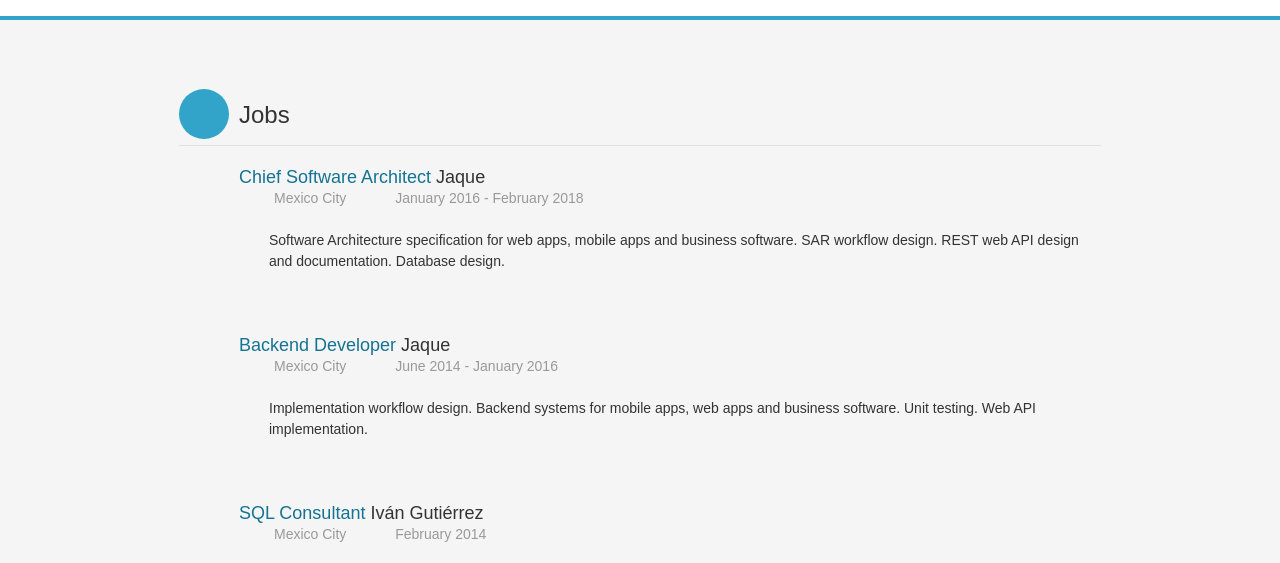
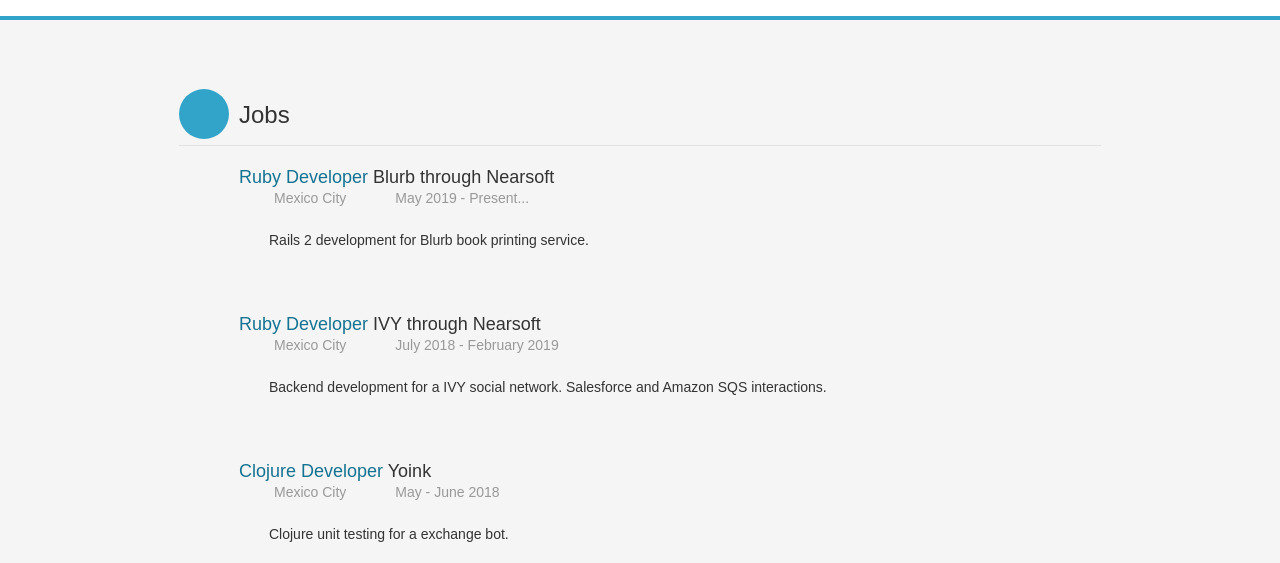
Before and after one commit to eseca/eseca.github.io, a plain HTML site: page index.html in a window 1280 px wide. Shown: the part 211-774 px from the top of the page. Drawn offline with Linux system fonts and the light colour scheme; a web font is replaced by a local one.

Commit message:
Added yoink and nearsoft

```diff
--- a/index.html
+++ b/index.html
@@ -62,6 +62,25 @@
 			<div class="grid_16 experiences">
 				<h3>Jobs</h3>
 				<ul>
+          <li>
+						<h4><strong>Ruby Developer</strong> Blurb through Nearsoft</h4>
+						<span class="lieu">Mexico City</span>
+						<span class="dates">May 2019 - Present...</span>
+						<p>Rails 2 development for Blurb book printing service.</p>
+          </li>
+          <li>
+						<h4><strong>Ruby Developer</strong> IVY through Nearsoft</h4>
+						<span class="lieu">Mexico City</span>
+						<span class="dates">July 2018 - February 2019</span>
+						<p>Backend development for a IVY social network. Salesforce
+            and Amazon SQS interactions.</p>
+          </li>
+          <li>
+						<h4><strong>Clojure Developer</strong> Yoink</h4>
+						<span class="lieu">Mexico City</span>
+						<span class="dates">May - June 2018</span>
+						<p>Clojure unit testing for a exchange bot.</p>
+          </li>
 					<li>
 						<h4><strong>Chief Software Architect</strong> Jaque</h4>
 						<span class="lieu">Mexico City</span>
```
